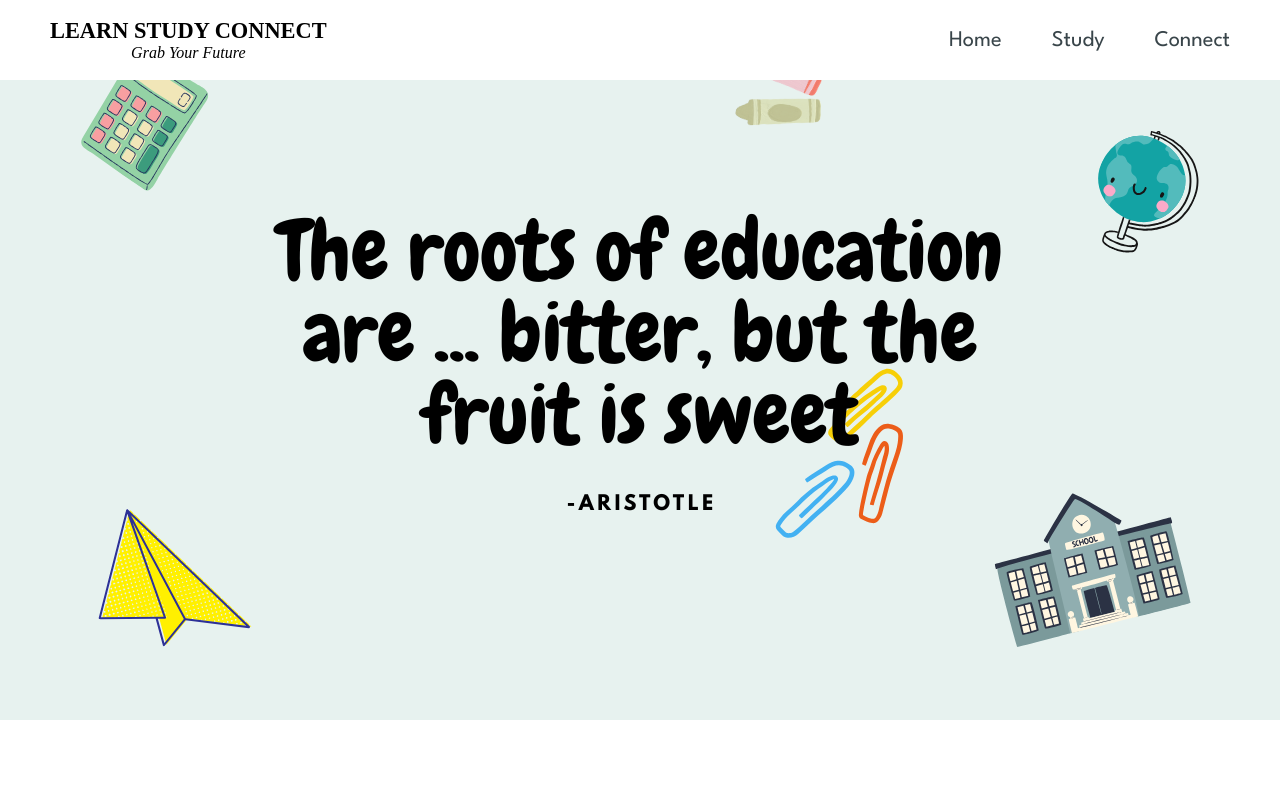
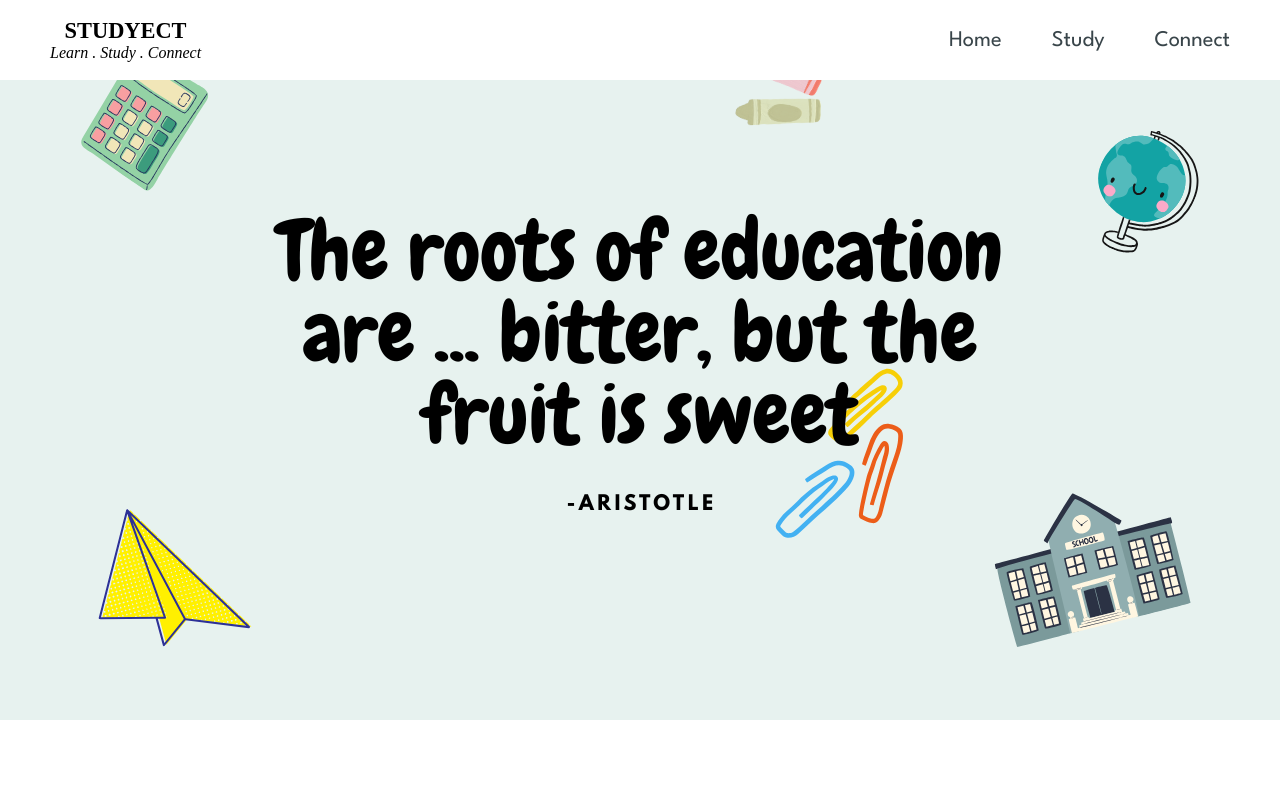
Before and after one commit to Tundoor/L.S.C, a React (Vite) app in the folder LSC/: page / in a window 1280 px wide. Shown: the top 800 px of the page. Built offline with nearby package versions, Linux system fonts and the light colour scheme.

Commit message:
Fixed rerender issue on App and changed name of app

```diff
--- a/LSC/src/components/addItem.jsx
+++ b/LSC/src/components/addItem.jsx
@@ -1,15 +1,14 @@
 import { useState, useEffect } from "react"
 import  resources  from "../assets/data"
 
-function AddItem({ isOpen, onClose }) {
+function AddItem({ isOpen, onClose, addResource }) {
 
     const [formData, setFormData] = useState({
         // starting values for the form
         fileName: "",
         fileURL: "",
         grade: "",
-        type: "",
-        file: ""
+        type: ""
     })
 
     if (!isOpen) return null;
@@ -51,8 +50,6 @@ function AddItem({ isOpen, onClose }) {
             fileURL: formData.fileURL.trim(),
             grade: formData.grade.trim(),
             type: formData.type.trim(),
-            // file handling would need uploading; we just store filename if provided
-            file: formData.file
         }
 
         if (!newItem.fileName || !newItem.fileURL) {
@@ -66,6 +63,7 @@ function AddItem({ isOpen, onClose }) {
 
         // setTimeout(() => window.location.reload(), 60)
         // reset and close
+        addResource(newItem);
         setFormData({ fileName: "", fileURL: "", grade: "", type: "", file: "" })
         onClose()
     }
@@ -111,11 +109,11 @@ function AddItem({ isOpen, onClose }) {
                         onChange={e => setFormData({ ...formData, type: e.target.value })}
                     />
 
-                    <label>Add File (optional):</label>
+                    {/* <label>Add File (optional):</label>
                     <input
                         type="file"
                         onChange={e => setFormData({ ...formData, file: e.target.files?.[0]?.name ?? "" })}
-                    />
+                    /> */}
 
                     <div className="addItemsBtns">
                         <button id="cancelAddItem" type="button" onClick={closeModal}>Cancel</button>
--- a/LSC/src/components/navbar.jsx
+++ b/LSC/src/components/navbar.jsx
@@ -6,8 +6,8 @@ function Navbar() {
         <>
         <div className='nav-div'>
         <div className="logo-div">
-           <h1>LEARN STUDY CONNECT</h1>
-           <p>Grab Your Future</p>
+           <h1>STUDYECT</h1>
+           <p>Learn . Study . Connect</p>
         </div>
         <div className="navLinks">
            <Link className="navLink nav-link" to="/">Home </Link>
--- a/LSC/src/pages/App.jsx
+++ b/LSC/src/pages/App.jsx
@@ -18,7 +18,6 @@ function getSavedResources() {
 }
 
 function App() {
-
     const [isModalOpen, setIsModalOpen] = useState(false);
     const openModal = () => setIsModalOpen(true);
     const closeModal = () => setIsModalOpen(false);
@@ -28,6 +27,12 @@ function App() {
   useEffect(() => {
     localStorage.setItem(STORAGE_KEY, JSON.stringify(resources));
   }, [resources]);
+
+
+  const addResource = (newItem) => {
+    setResources(prev => [...prev, newItem]); // update state immediately
+    closeModal();
+  };
 
     return (
         <>
@@ -43,18 +48,10 @@ function App() {
 
                 <div className='resources-div'>
                     <div className='resource-btns'>
-                        {/* <select name="All" className="selection">
-                            <option value="All">All</option>
-                            <option value="gradeEight">Grade 8</option>
-                            <option value="gradeNine">Grade 9</option>
-                            <option value="gradeTen">Grade 10</option>
-                            <option value="gradeEleven">Grade 11</option>
-                            <option value="gradeTwelve">Grade 12</option>
-                        </select> */}
                         <button className='AddItem'
                             onClick={openModal}>Add Item</button>
                         <AddItem isOpen={isModalOpen}
-                            onClose={closeModal}/>
+                            onClose={closeModal} addResource={addResource}/>
                     </div>
                 </div>
             <div className='exam-div'>
```
